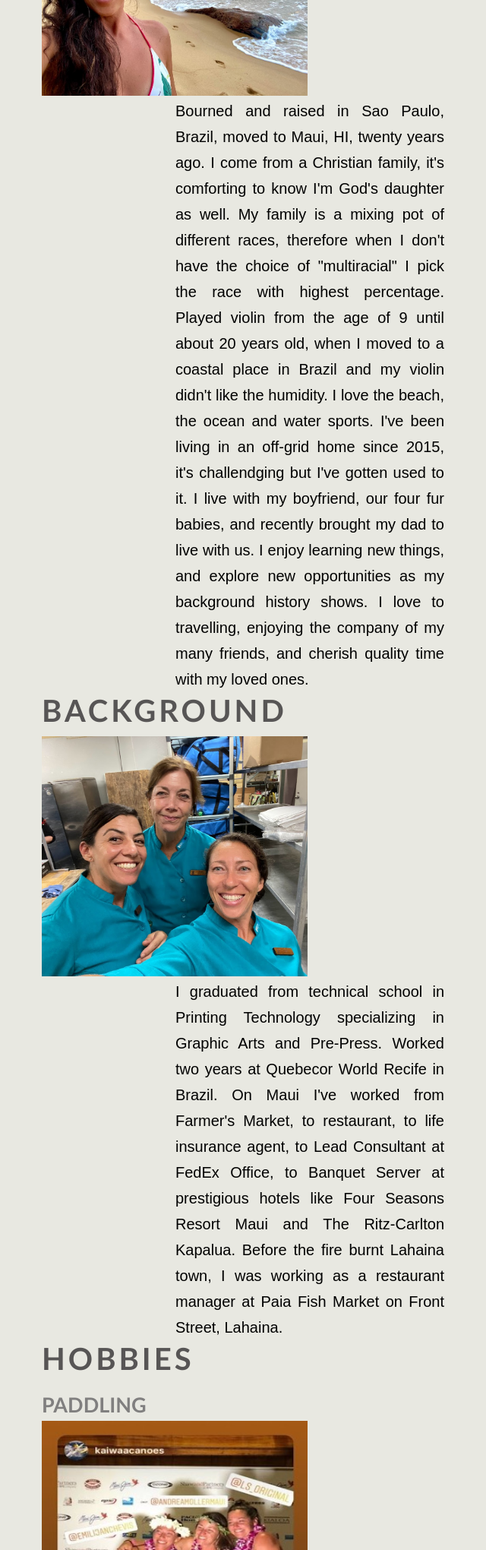
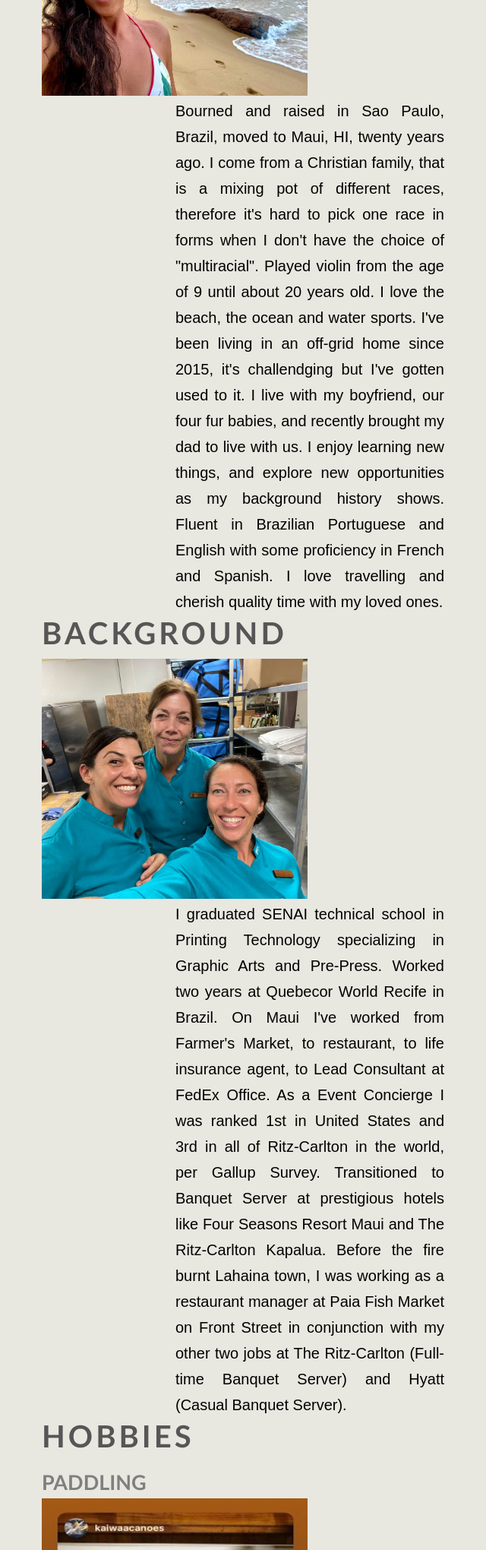
Before and after one commit to Jansevska/Emili-s-Portifolio, a plain HTML site: page index.html in a window 1280 px wide. Shown: the part 760-2800 px from the top of the page at 76% size, without its empty margins (395-1035 px from the left). Drawn offline with Linux system fonts and the light colour scheme.

Commit message:
added resume link, updated information

```diff
--- a/index.html
+++ b/index.html
@@ -17,6 +17,7 @@
                     <li><a href="#background">Background</a></li>
                     <li><a href="#hobbies">Hobbies</a></li>
                     <li><a href="#nowadays">Nowadays</a></li>
+                    <li><a href="https://docs.google.com/document/d/e/2PACX-1vRKFZxUIZD4GqPbAsN8QDLgSZB0ZJwgGWhxspv4aq_AZVvXI8fE38jC4lqszwCePYS3WKXip7zuRX6l/pub" target="_blank">Resume</a></li>
                     <li><a href="https://www.linkedin.com/in/emili-janchevis-89ab50110/" target="_blank">Contact Me</a></li>
                 </ul>
             </nav>
@@ -27,24 +28,27 @@
                 <img src="images\ubatuba.jpg" id="ubatuba" alt="Selfie at the beach">
                 <div class="text-to-right">
                 <p>Bourned and raised in Sao Paulo, Brazil, moved to Maui, HI, twenty years ago. I come from a Christian family,
-                    it's comforting to know I'm God's daughter as well. My family is a mixing pot of different races, therefore
-                    when I don't have the choice of "multiracial" I pick the race with highest percentage. Played violin from the age
-                    of 9 until about 20 years old, when I moved to a coastal place in Brazil and my violin didn't like the humidity.
+                    that is a mixing pot of different races, therefore it's hard to pick one race in forms
+                    when I don't have the choice of "multiracial". Played violin from the age
+                    of 9 until about 20 years old.
                     I love the beach, the ocean and water sports. I've been living in an off-grid home since 2015, it's challendging but
                     I've gotten used to it. I live with my boyfriend, our four fur babies, and recently brought my dad to live
-                    with us. I enjoy learning new things, and explore new opportunities as my background history shows.
-                    I love to travelling, enjoying the company of my many friends, and cherish quality time with my loved ones.</p>
+                    with us. I enjoy learning new things, and explore new opportunities as my background history shows. Fluent in Brazilian
+                    Portuguese and English with some proficiency in French and Spanish.
+                    I love travelling and cherish quality time with my loved ones.</p>
                 </div>
             </article>
             <article>
                 <h2 id="background">Background</h2>
                 <img src="images\Working_Ritz.jpg" id="ritz" alt="Working">
                 <div class="text-to-right">
-                <p>I graduated from technical school in Printing Technology specializing in Graphic Arts and Pre-Press.
+                <p>I graduated SENAI technical school in Printing Technology specializing in Graphic Arts and Pre-Press.
                     Worked two years at Quebecor World Recife in Brazil. On Maui I've worked from Farmer's Market,
-                    to restaurant, to life insurance agent, to Lead Consultant at FedEx Office, to Banquet Server at
-                     prestigious hotels like Four Seasons Resort Maui and The Ritz-Carlton Kapalua. Before the fire burnt
-                    Lahaina town, I was working as a restaurant manager at Paia Fish Market on Front Street, Lahaina.</p>
+                    to restaurant, to life insurance agent, to Lead Consultant at FedEx Office. As a Event Concierge I was
+                    ranked 1st in United States and 3rd in all of Ritz-Carlton in the world, per Gallup Survey. Transitioned to Banquet Server at
+                    prestigious hotels like Four Seasons Resort Maui and The Ritz-Carlton Kapalua. Before the fire burnt
+                    Lahaina town, I was working as a restaurant manager at Paia Fish Market on Front Street in conjunction
+                    with my other two jobs at The Ritz-Carlton (Full-time Banquet Server) and Hyatt (Casual Banquet Server).</p>
                 </div>
             </article>
             <article>
```
